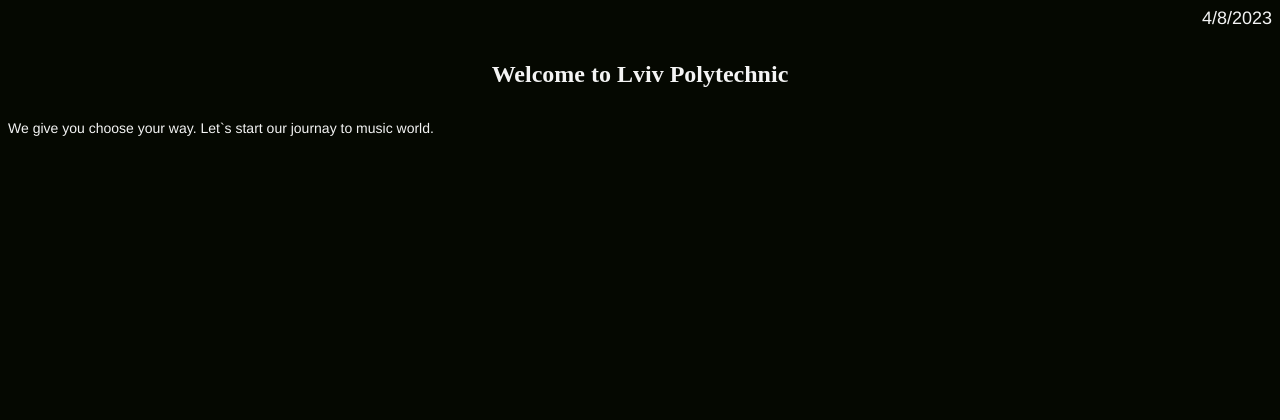
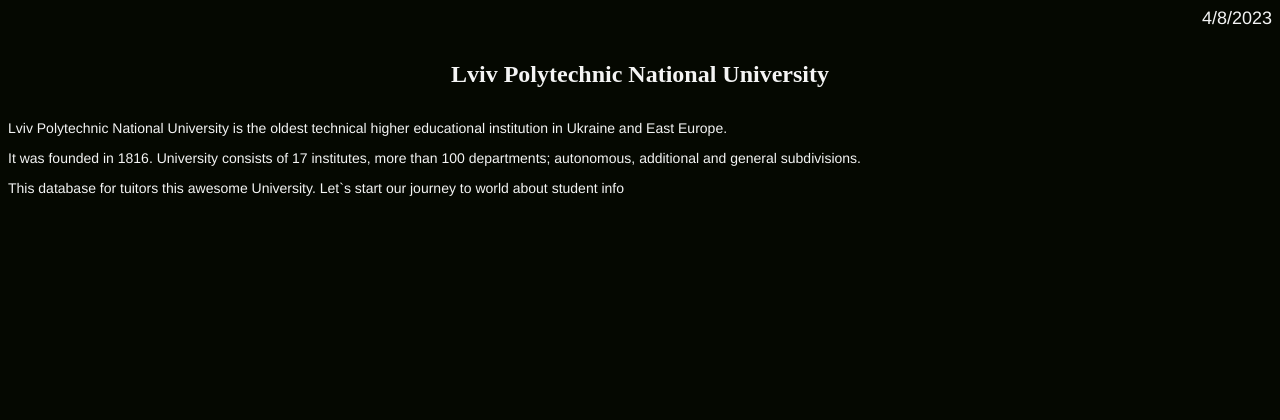
Before and after one commit to Alkaponees/vysotskyi_students, a Flask app: page /main_menu in a window 1280 px wide. Shown: the top 420 px of the page. Run offline with Flask 3, Linux system fonts and the light colour scheme.

Commit message:
Add info on main page

```diff
--- a/templates/index.html
+++ b/templates/index.html
@@ -13,10 +13,11 @@
                 </script>
         </div>
         <h1>
-            Welcome to Lviv Polytechnic
+            Lviv Polytechnic National University
         </h1>
-
-        <h3> We give you choose your way. Let`s start our journay to music world.</h3>
+        <h3>Lviv Polytechnic National University is the oldest technical higher educational institution in Ukraine and East Europe.</h3>
+        <h3>It was founded in 1816. University consists of 17 institutes, more than 100 departments; autonomous, additional and general subdivisions.</h3>
+        <h3> This database for tuitors this awesome University. Let`s start our journey to world about student info</h3>
         <p style="text-align: center; position: fixed; bottom: 20px;">
             <a href ="/insert-form" class="btn"><button>1.Add record</button></a>
             <a href ="/select-form" class="btn"><button>2.Search record</button></a>
```
